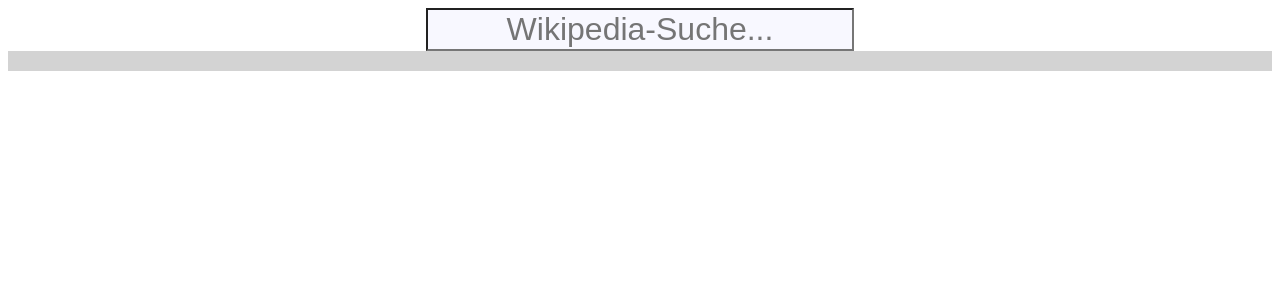
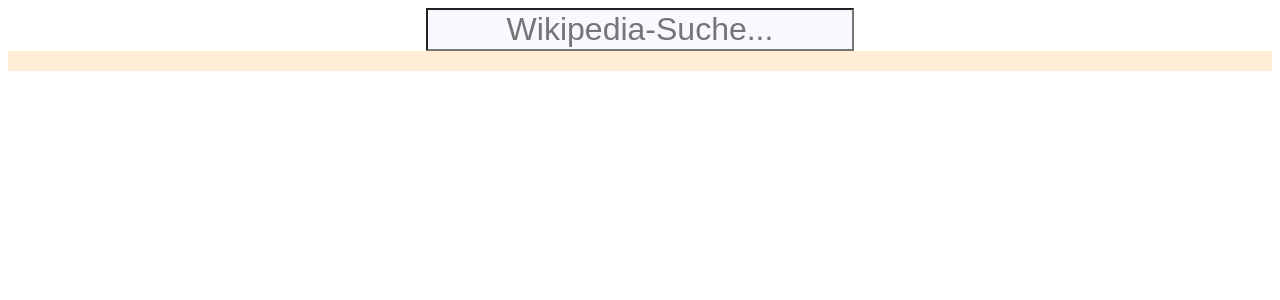
Before and after one commit to CucinaDeVille/reactWikiFetch, a React (Vite) app: page / in a window 1280 px wide. Shown: the top 300 px of the page. Built offline with nearby package versions, Linux system fonts and the light colour scheme.

Commit message:
feat(response): :lipstick: change background color to comply with requirements

```diff
--- a/src/App.css
+++ b/src/App.css
@@ -9,7 +9,7 @@
 }
 
 .NiceOutput {
-    background-color: lightgray;
+    background-color: #ffeed5;
     padding-top: 20px;
     color: rgb(0, 10, 14);
     font-size: 14px;
```
